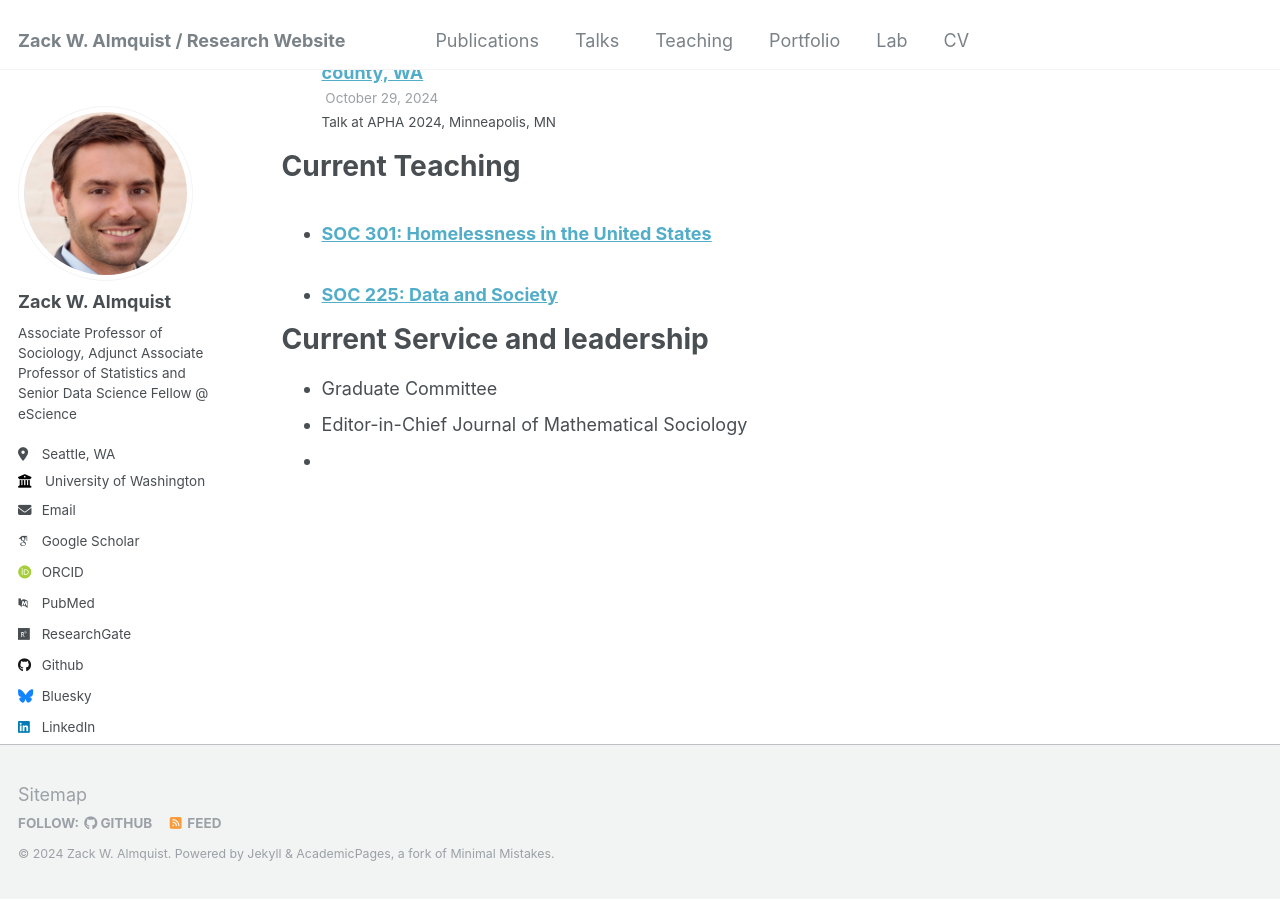
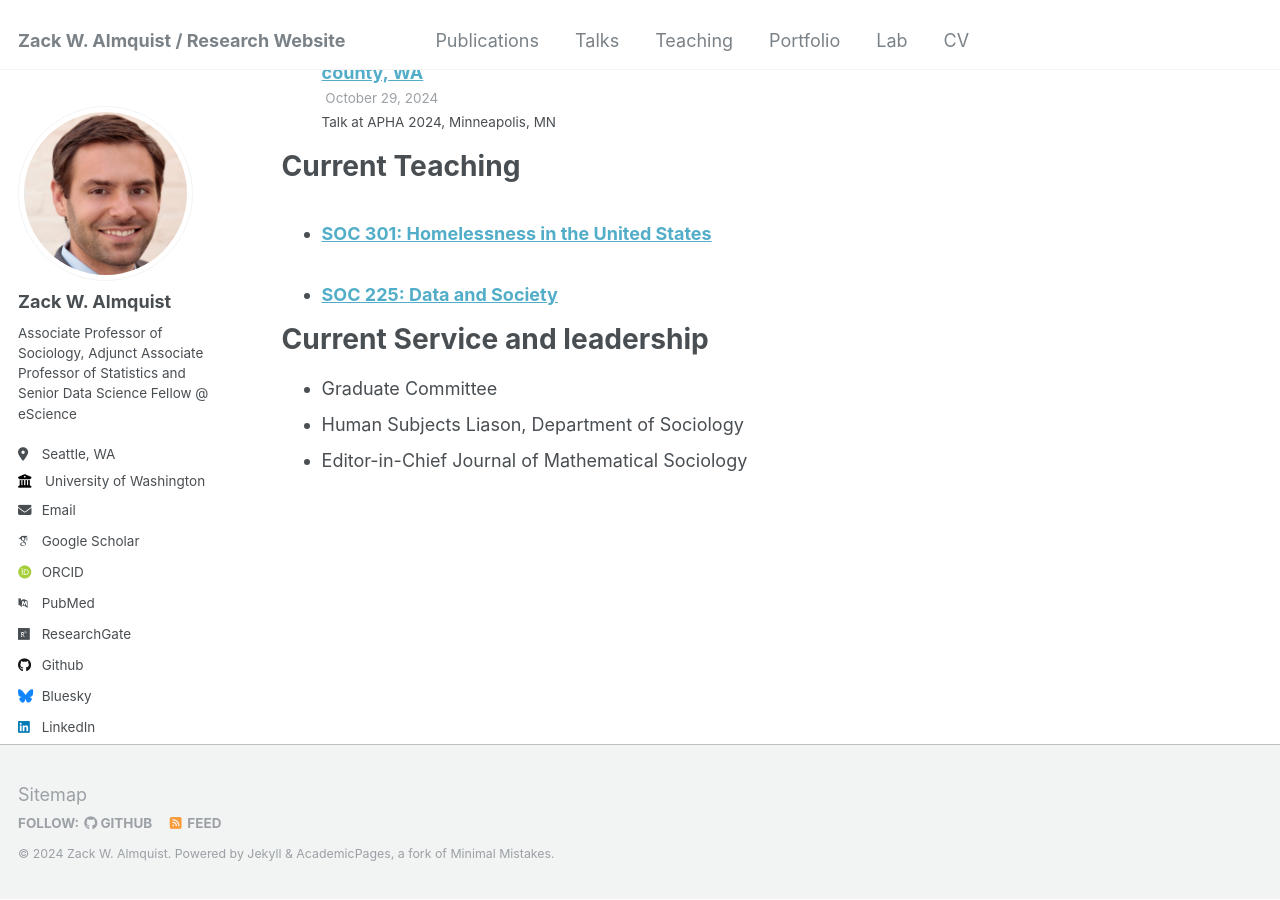
Before and after one commit to zalmquist/zalmquist.github.io, a Jekyll site: the page built from _pages/cv.md, in a window 1280 px wide and 900 px high, scrolled down 1312 px. Built offline with Jekyll 4.4.1, drawn with Linux system fonts in a browser that asks for light colours; some web fonts are replaced.

Commit message:
Update cv.md

```diff
--- a/_pages/cv.md
+++ b/_pages/cv.md
@@ -9,7 +9,7 @@ redirect_from:
 
 {% include base_path %}
 
-[PDF of my CV]('/files/Zack_Almquist_CV.pdf')
+[PDF of my CV](/files/Zack_Almquist_CV.pdf)
 
 
 Education
@@ -47,5 +47,5 @@ Current Teaching
 Current Service and leadership
 ======
 *  Graduate Committee
+*  Human Subjects Liason, Department of Sociology
 *  Editor-in-Chief Journal of Mathematical Sociology
-*
```
